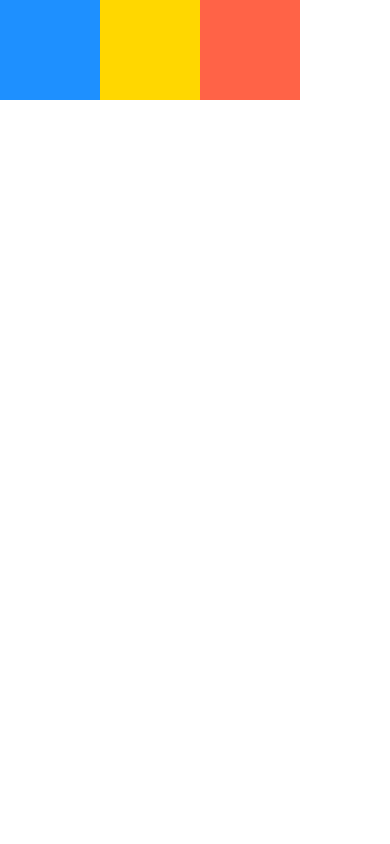
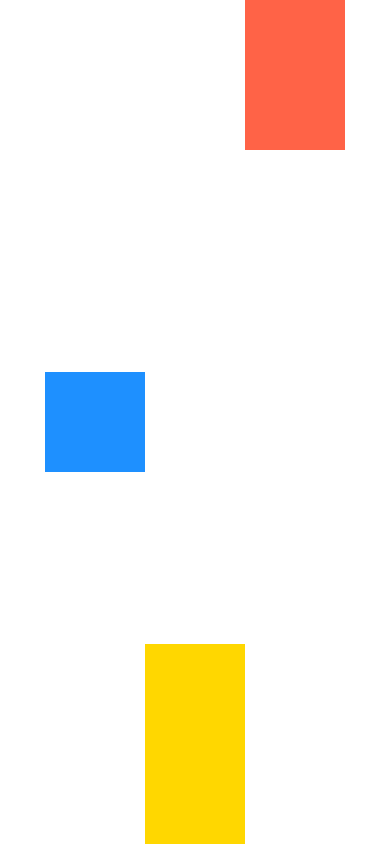
Before and after one commit to hafiscp/react-native-project, a React Native app: screen / in a window 390 px wide. Built offline with nearby package versions, Linux system fonts and the light colour scheme.

Commit message:
Flex Directions - JustifyContent and AlignItems

```diff
--- a/App.js
+++ b/App.js
@@ -19,7 +19,9 @@ export default function App() {
       style={{
         backgroundColor: "#fff",
         flex: 1,
-        flexDirection: "row",
+        flexDirection: "row", // Horizontal
+        justifyContent: "center", // Main - Primary Axis
+        alignItems: "center", // Secondary Axis
       }}
     >
       <View
@@ -33,14 +35,16 @@ export default function App() {
         style={{
           backgroundColor: "gold",
           width: 100,
-          height: 100,
+          height: 200,
+          alignSelf: "flex-end",
         }}
       />
       <View
         style={{
           backgroundColor: "tomato",
           width: 100,
-          height: 100,
+          height: 150,
+          alignSelf: "flex-start",
         }}
       />
     </View>
```
